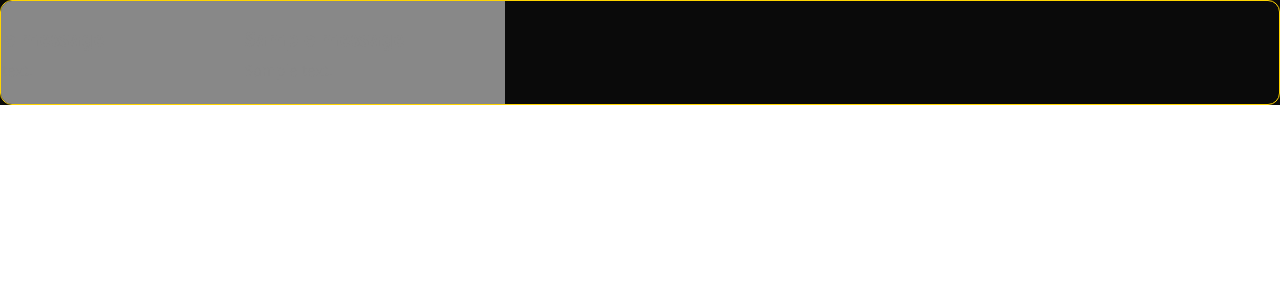
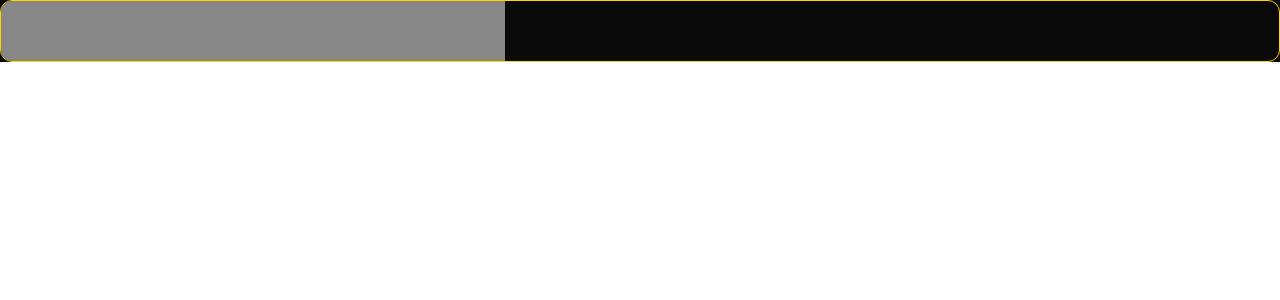
Before and after one commit to adnancergibozann/signage, a PHP site: page /public/widget.php in a window 1280 px wide. Shown: the top 300 px of the page. Run offline with PHP 8.4, Linux system fonts and the light colour scheme; tables that the repository leaves empty hold one stand-in row (values such as "Sample post").

Commit message:
Add font controls and hide titles on marquee

```diff
--- a/assets/styles.css
+++ b/assets/styles.css
@@ -215,19 +215,14 @@ textarea:focus {
     display: inline-flex;
     flex-direction: column;
     justify-content: center;
-    gap: 0.5rem;
+    gap: 0;
     padding: 1.5rem 2.5rem;
     min-width: 300px;
 }
 
-.marquee-title {
-    font-size: 1.5rem;
-    font-weight: 700;
-}
-
 .marquee-body {
-    font-size: 1rem;
-    opacity: 0.85;
+    font-size: 1em;
+    line-height: 1.2;
 }
 
 @keyframes marquee {
@@ -249,12 +244,8 @@ textarea:focus {
     border-width: 1px;
 }
 
-.widget-wrapper .marquee-title {
-    font-size: 1.2rem;
-}
-
 .widget-wrapper .marquee-body {
-    font-size: 0.95rem;
+    font-size: 1em;
 }
 
 .form-grid {
--- a/database/schema.sql
+++ b/database/schema.sql
@@ -13,6 +13,8 @@ CREATE TABLE IF NOT EXISTS ticker_messages (
     id INT UNSIGNED AUTO_INCREMENT PRIMARY KEY,
     title VARCHAR(255) NOT NULL,
     body TEXT NULL,
+    font_family VARCHAR(100) NOT NULL DEFAULT 'Arial, sans-serif',
+    font_size TINYINT UNSIGNED NOT NULL DEFAULT 28,
     text_color CHAR(7) NOT NULL DEFAULT '#FFFFFF',
     background_color CHAR(7) NOT NULL DEFAULT '#0A0A0A',
     speed INT NOT NULL DEFAULT 30,
--- a/includes/messages.php
+++ b/includes/messages.php
@@ -4,7 +4,7 @@ require_once __DIR__ . '/../config/database.php';
 function fetch_messages(): array
 {
     $pdo = get_pdo();
-    $stmt = $pdo->query('SELECT id, title, body, text_color, background_color, speed FROM ticker_messages ORDER BY position ASC, id ASC');
+    $stmt = $pdo->query('SELECT id, title, body, font_family, font_size, text_color, background_color, speed FROM ticker_messages ORDER BY position ASC, id ASC');
     return $stmt->fetchAll();
 }
 
@@ -18,10 +18,12 @@ function next_position(): int
 function create_message(array $data): void
 {
     $pdo = get_pdo();
-    $stmt = $pdo->prepare('INSERT INTO ticker_messages (title, body, text_color, background_color, speed, position) VALUES (:title, :body, :text_color, :background_color, :speed, :position)');
+    $stmt = $pdo->prepare('INSERT INTO ticker_messages (title, body, font_family, font_size, text_color, background_color, speed, position) VALUES (:title, :body, :font_family, :font_size, :text_color, :background_color, :speed, :position)');
     $stmt->execute([
         'title' => $data['title'],
         'body' => $data['body'],
+        'font_family' => $data['font_family'],
+        'font_size' => $data['font_size'],
         'text_color' => $data['text_color'],
         'background_color' => $data['background_color'],
         'speed' => $data['speed'],
--- a/index.php
+++ b/index.php
@@ -29,8 +29,7 @@ $speed = max(5, min(60, (int) $speed));
             <div class="marquee">
                 <div class="marquee-track">
                     <?php foreach (array_merge($messages, $messages) as $message): ?>
-                        <div class="marquee-item" style="background: <?php echo $message['background_color']; ?>; color: <?php echo $message['text_color']; ?>;">
-                            <div class="marquee-title"><?php echo htmlspecialchars($message['title'], ENT_QUOTES, 'UTF-8'); ?></div>
+                        <div class="marquee-item" style="background: <?php echo $message['background_color']; ?>; color: <?php echo $message['text_color']; ?>; font-family: <?php echo htmlspecialchars($message['font_family'], ENT_QUOTES, 'UTF-8'); ?>; font-size: <?php echo (int) $message['font_size']; ?>px;">
                             <?php if (!empty($message['body'])): ?>
                                 <div class="marquee-body"><?php echo htmlspecialchars($message['body'], ENT_QUOTES, 'UTF-8'); ?></div>
                             <?php endif; ?>
--- a/public/widget.php
+++ b/public/widget.php
@@ -31,8 +31,7 @@ header('Content-Type: text/html; charset=utf-8');
             <div class="marquee">
                 <div class="marquee-track">
                     <?php foreach (array_merge($messages, $messages) as $message): ?>
-                        <div class="marquee-item" style="background: <?php echo $message['background_color']; ?>; color: <?php echo $message['text_color']; ?>;">
-                            <div class="marquee-title"><?php echo htmlspecialchars($message['title'], ENT_QUOTES, 'UTF-8'); ?></div>
+                        <div class="marquee-item" style="background: <?php echo $message['background_color']; ?>; color: <?php echo $message['text_color']; ?>; font-family: <?php echo htmlspecialchars($message['font_family'], ENT_QUOTES, 'UTF-8'); ?>; font-size: <?php echo (int) $message['font_size']; ?>px;">
                             <?php if (!empty($message['body'])): ?>
                                 <div class="marquee-body"><?php echo htmlspecialchars($message['body'], ENT_QUOTES, 'UTF-8'); ?></div>
                             <?php endif; ?>
```
Also changed, not shown: admin/dashboard.php (+62 -10 lines), README.md.
